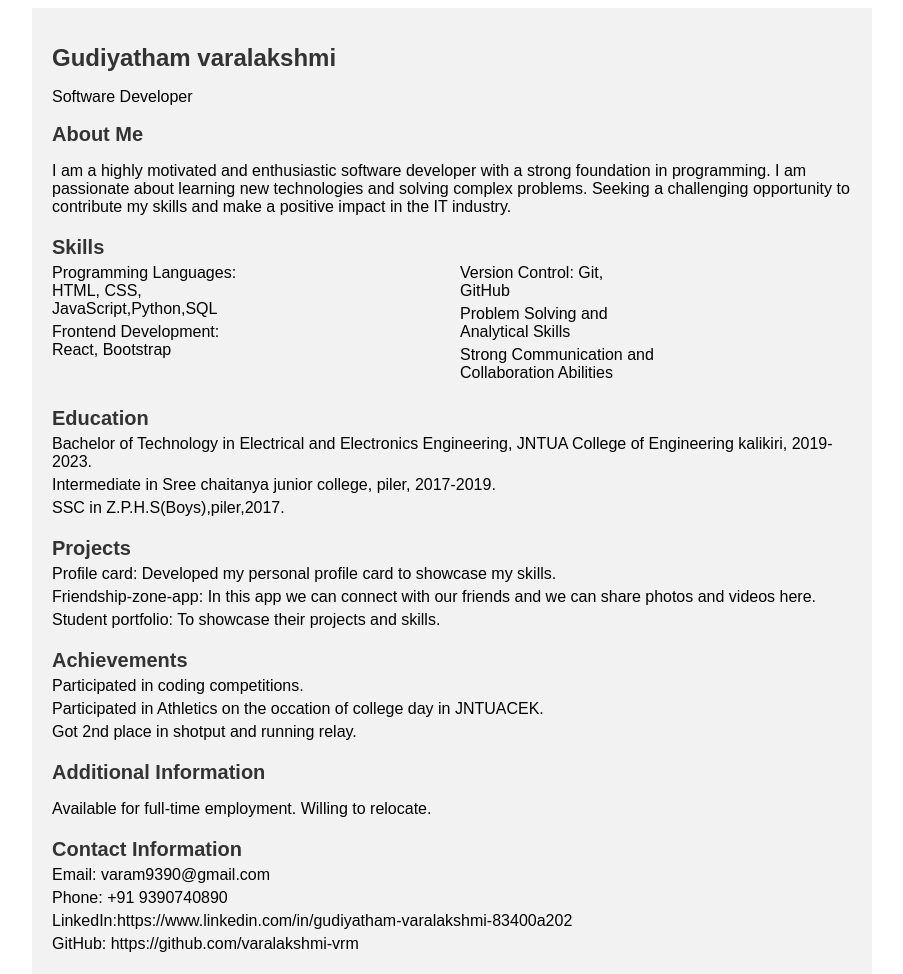
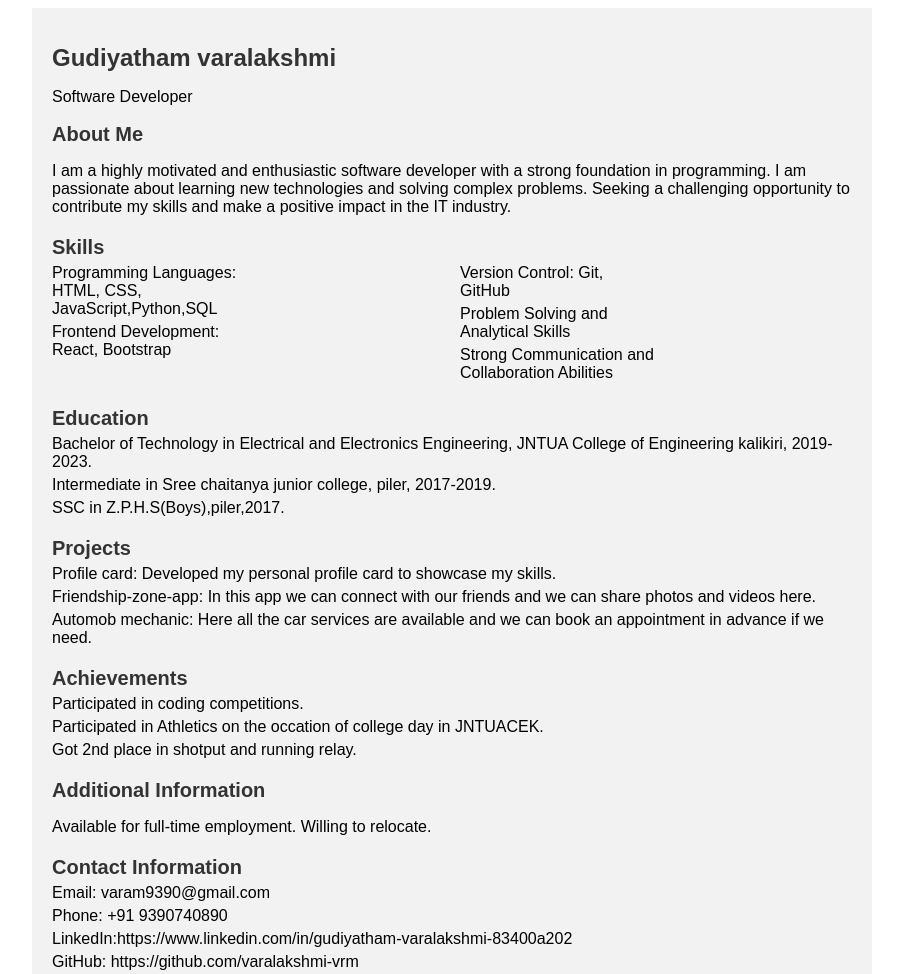
Before and after one commit to varalakshmi-vrm/varalakshmi-resume, a plain HTML site: page index.html in a window 1280 px wide. Shown: the top 974 px of the page, without its empty margins (188-1091 px from the left). Drawn offline with Linux system fonts and the light colour scheme; files that its build step writes are made by us from their sources.

Commit message:
Update and rename varalakshmi resume/resume.html to index.html

```diff
--- a/varalakshmi resume/resume.html
+++ b/index.html
@@ -41,7 +41,7 @@
       <ul>
         <li> Profile card: Developed my personal profile card to showcase my skills.</li>
         <li>Friendship-zone-app: In this app we can connect with our friends and we can share photos and videos here. </li>
-        <li>Student portfolio: To showcase their projects and skills.</li>
+        <li> Automob mechanic: Here all the car services are available and we can book an appointment in advance if we need.</li>
       </ul>
     </div>
 
```
